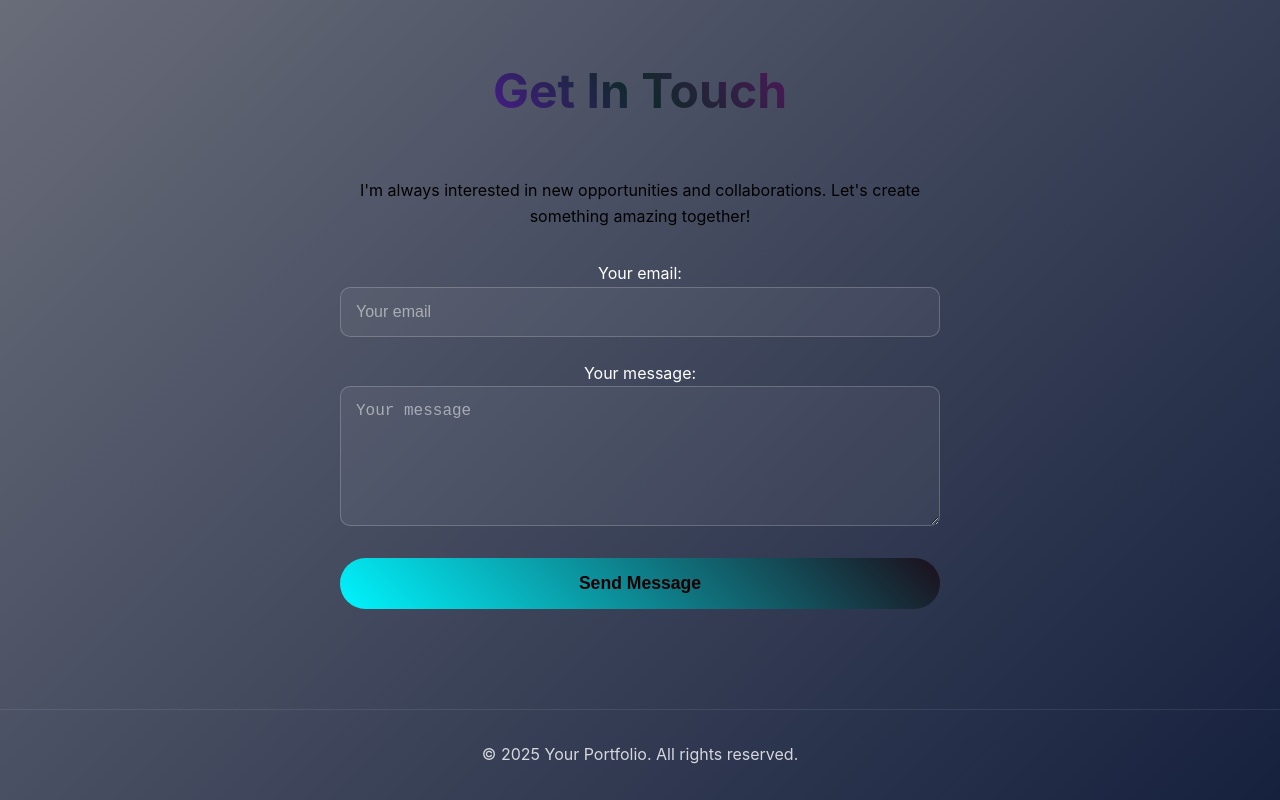
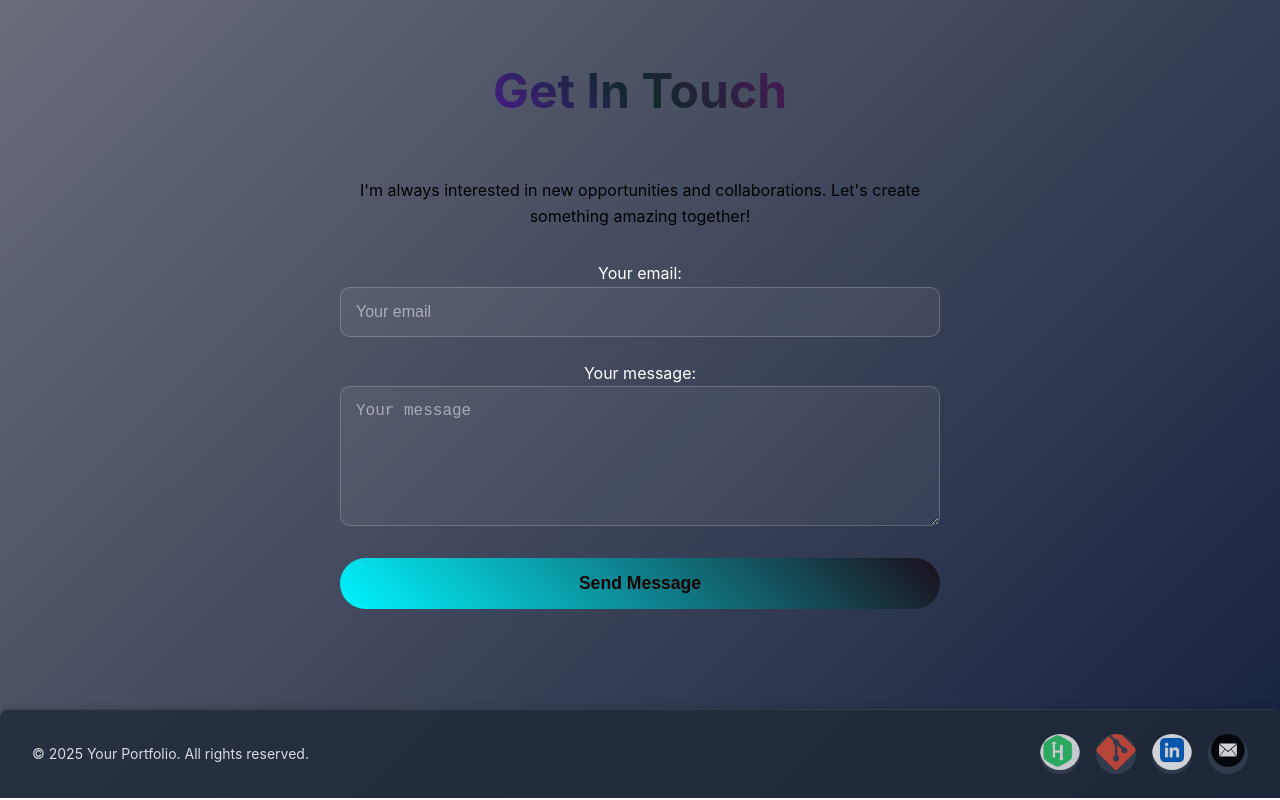
Before and after one commit to hyper-27/my-portfolio, a website: page frontend/index.html in a window 1280 px wide. Shown: the part 4089-4889 px from the top of the page. Drawn offline with Linux system fonts and the light colour scheme; no server answers.

Commit message:
modified:   frontend/index.html 	new file:   frontend/pics/download.jpeg 	new file:   frontend/pics/email-logo-png-13.png 	new file:   frontend/pics/git.svg 	new file:   frontend/pics/hackerrank-hd-logo.png

```diff
--- a/frontend/index.html
+++ b/frontend/index.html
@@ -643,9 +643,34 @@
         </div>
     </section>
 
-    <footer>
-        <div class="container">
-            <p>&copy; 2025 Your Portfolio. All rights reserved.</p>
+    <footer style="background-color: #1f2937; color: #ffffff; padding: 1.5rem; border-top-left-radius: 0.5rem; border-top-right-radius: 0.5rem; box-shadow: 0 -4px 6px -1px rgba(0, 0, 0, 0.1), 0 -2px 4px -2px rgba(0, 0, 0, 0.06);">
+        <div style="max-width: 76rem; margin-left: auto; margin-right: auto; display: flex; align-items: center; justify-content: space-between;">
+            <!-- Copyright Text -->
+            <p style="font-size: 0.875rem;">&copy; 2025 Your Portfolio. All rights reserved.</p>
+
+            <!-- Social Media Links -->
+            <div style="display: flex; gap: 1rem;">
+                <div style="width: 2.5rem; height: 2.5rem; border-radius: 9999px; overflow: hidden; background-color: #374151; display: flex; align-items: center; justify-content: center;">
+                    <a href="https://www.hackerrank.com/profile/anujdangi227" target="_blank" rel="noopener noreferrer">
+                        <img src="pics/hackerrank-hd-logo.png" alt="HackerRank" style="width: 100%; height: 100%; object-fit: cover; border-radius: 9999px;" onerror="this.onerror=null;this.src='https://placehold.co/40x40/555/FFF?text=HR';">
+                    </a>
+                </div>
+                <div style="width: 2.5rem; height: 2.5rem; border-radius: 9999px; overflow: hidden; background-color: #374151; display: flex; align-items: center; justify-content: center;">
+                    <a href="https://github.com/hyper-27" target="_blank" rel="noopener noreferrer">
+                        <img src="pics/git.svg" alt="GitHub" style="width: 100%; height: 100%; object-fit: cover; border-radius: 9999px;" onerror="this.onerror=null;this.src='https://placehold.co/40x40/555/FFF?text=GH';">
+                    </a>
+                </div>
+                <div style="width: 2.5rem; height: 2.5rem; border-radius: 9999px; overflow: hidden; background-color: #374151; display: flex; align-items: center; justify-content: center;">
+                    <a href="https://www.linkedin.com/in/anuj-dangi-5746b6314" target="_blank" rel="noopener noreferrer">
+                        <img src="pics/download.jpeg" alt="LinkedIn" style="width: 100%; height: 100%; object-fit: cover; border-radius: 9999px;" onerror="this.onerror=null;this.src='https://placehold.co/40x40/555/FFF?text=LI';">
+                    </a>
+                </div>
+                <div style="width: 2.5rem; height: 2.5rem; border-radius: 9999px; overflow: hidden; background-color: #374151; display: flex; align-items: center; justify-content: center;">
+                    <a href="mailto:anujdangi0701@gmail.com">
+                        <img src="pics/email-logo-png-13.png" alt="Email" style="width: 100%; height: 100%; object-fit: cover; border-radius: 9999px;" onerror="this.onerror=null;this.src='https://placehold.co/40x40/555/FFF?text=EM';">
+                    </a>
+                </div>
+            </div>
         </div>
     </footer>
 
```
Also changed, not shown: frontend/pics/download.jpeg (added), frontend/pics/email-logo-png-13.png (added), frontend/pics/git.svg (added), frontend/pics/hackerrank-hd-logo.png (added).
